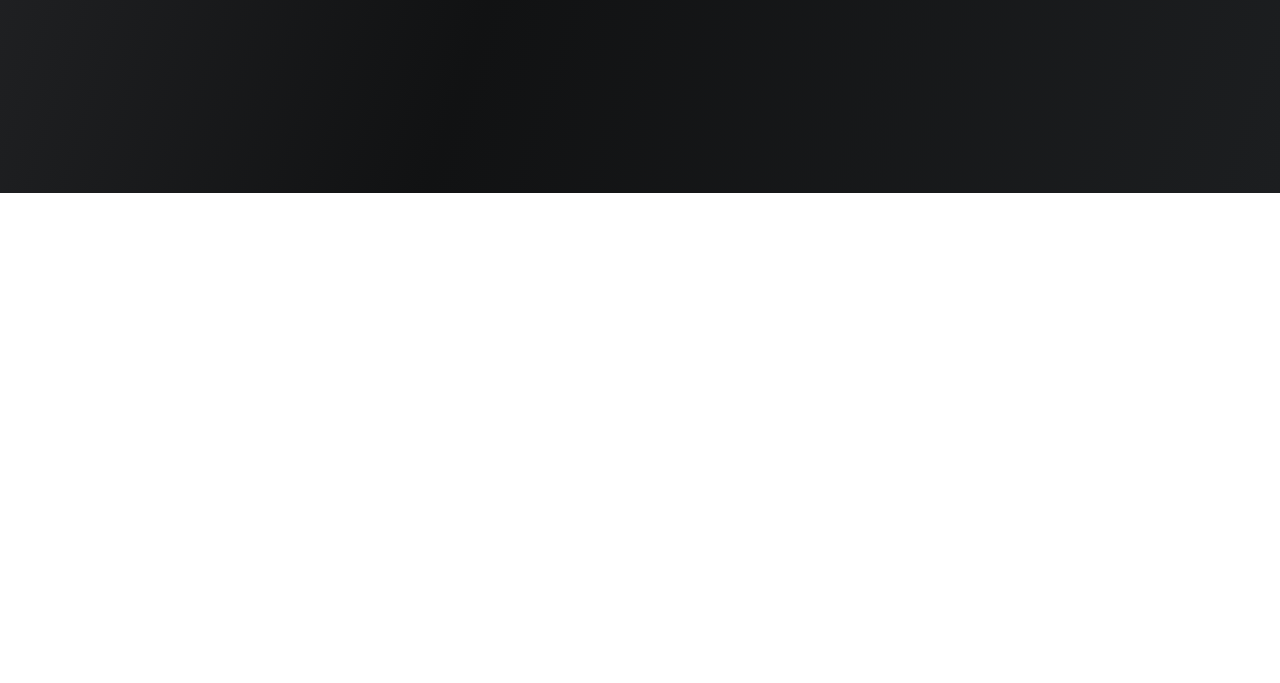
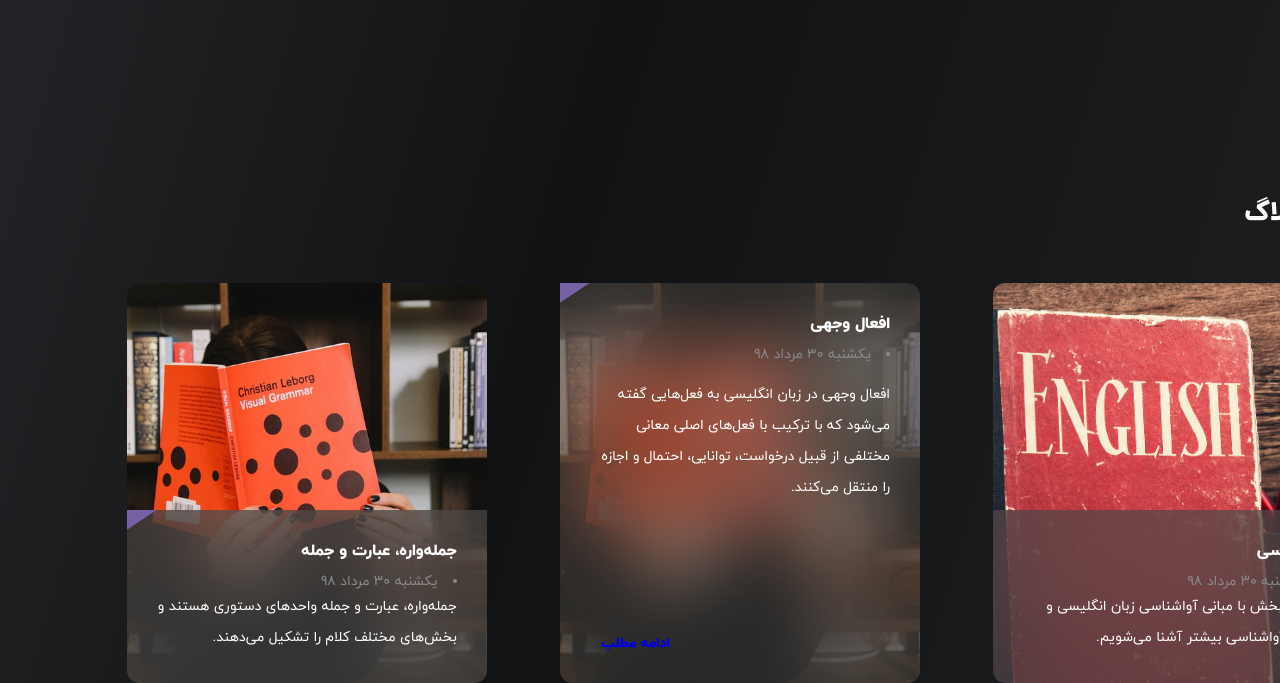
Before and after one commit to Hastellaa/Lexi-project, a website: page index.html in a window 1280 px wide. Shown: the part 3759-4442 px from the top of the page. Before the commit the page ends 3952 px from the top, so only its background shows below. Drawn offline with Linux system fonts and the light colour scheme; a web font is replaced by a local one.

Commit message:
Adding a blog section

```diff
--- a/index.html
+++ b/index.html
@@ -264,10 +264,102 @@
                 </div>
 
                 <div class="download__img">
-                    <img src="img/phone3.png" alt="اپلیکیشن لکسی">
+                    <img src="img/phone3.png" alt=img">
                 </div>
                 <img src="img/line2.svg" alt="" class="line">
             </div>
+
+        </section>
+
+        <section class="blog">
+
+            <h3 class="blog__heading">
+                وبلاگ
+            </h3>
+
+            <div class="blog__container">
+
+                <!-- کارت اول: سمت راست -->
+                <article class="blog__card">
+
+                    <img src="img/blog card2.jpg" alt="کتاب آموزش زبان انگلیسی" class="blog__img blog__img--1">
+                    <div class="blog__content">
+
+                        <h4 class="blog__title">
+                            آواشناسی
+                        </h4>
+
+                        <time class="blog__date" datetime="2019-08-21">
+                            <li> یکشنبه ۳۰ مرداد ۹۸</li>
+                        </time>
+
+                        <p class="blog__text">
+                            در این بخش با مبانی آواشناسی زبان انگلیسی
+                            و الفبای آواشناسی بیشتر آشنا می‌شویم.
+                        </p>
+
+                    </div>
+
+                </article>
+
+
+                <!-- کارت دوم: وسط -->
+                <article class="blog__card blog__card--featured">
+
+                    <img src="img/blog card1.jpg" alt="افعال وجهی زبان انگلیسی" class="blog__img blog__img--2">
+
+                    <div class="blog__content">
+
+                        <h4 class="blog__title">
+                            افعال وجهی
+                        </h4>
+
+                        <time class="blog__date" datetime="2019-08-21">
+                            <li> یکشنبه ۳۰ مرداد ۹۸</li>
+
+                        </time>
+
+                        <p class="blog__text">
+                            افعال وجهی در زبان انگلیسی به فعل‌هایی گفته می‌شود
+                            که با ترکیب با فعل‌های اصلی معانی مختلفی
+                            از قبیل درخواست، توانایی، احتمال و اجازه
+                            را منتقل می‌کنند.
+                        </p>
+
+                        <a href="#" class="blog__link">
+                            ادامه مطلب
+                        </a>
+
+                    </div>
+
+                </article>
+
+                <!-- کارت سوم: سمت چپ -->
+                <article class="blog__card">
+
+                    <img src="img/blog card1.jpg" alt="مطالعه کتاب گرامر انگلیسی" class="blog__img blog__img--3">
+
+                    <div class="blog__content blog__card--3">
+
+                        <h3 class="blog__title">
+                            جمله‌واره، عبارت و جمله
+                        </h3>
+
+                        <time class="blog__date" datetime="2019-08-21">
+                           <li>یکشنبه ۳۰ مرداد ۹۸</li>
+                        </time>
+
+                        <p class="blog__text">
+                            جمله‌واره، عبارت و جمله واحدهای دستوری هستند
+                            و بخش‌های مختلف کلام را تشکیل می‌دهند.
+                        </p>
+
+                    </div>
+
+                </article>
+
+            </div>
+
         </section>
     </main>
 
--- a/sass/main.scss
+++ b/sass/main.scss
@@ -20,3 +20,4 @@
 @import "pages/audience";
 @import "pages/benefits";
 @import "pages/download";
+@import "pages/blog";
--- /dev/null
+++ b/sass/pages/_blog.scss
@@ -0,0 +1,151 @@
+.blog {
+
+    &__heading {
+
+        font-size: 2.8rem;
+        font-weight: 800;
+        margin-right: 7rem;
+        margin-bottom: 5rem;
+    }
+
+
+    &__container {
+        display: grid;
+        grid-template-columns: repeat(3, minmax(15rem, 36rem));
+        justify-content: space-around;
+        gap: 2rem;
+
+    }
+
+    &__card {
+        position: relative;
+        height: 40rem;
+        overflow: hidden;
+        border-radius: 12px;
+
+        &--featured {
+
+            border-top-left-radius: 0;
+
+            &::before {
+                content: "";
+                position: absolute;
+
+                left: 0;
+                width: 3rem;
+                height: 2rem;
+
+                background-color: $color-purple;
+                clip-path: polygon(0 0, 100% 0, 0 100%);
+
+                z-index: 2;
+            }
+
+            .blog__content {
+                top: 0;
+                bottom: 0;
+                height: auto;
+
+                display: flex;
+                flex-direction: column;
+
+                background: rgba(72, 72, 72, 0.45);
+                backdrop-filter: blur(35px);
+                -webkit-backdrop-filter: blur(35px);
+            }
+
+        }
+
+        &--3 {
+                &::before {
+                    content: "";
+                    position: absolute;
+
+                    left: 0;
+                    top: 0;
+                    width: 3rem;
+                    height: 2rem;
+
+                    background-color: $color-purple;
+                    clip-path: polygon(0 0, 100% 0, 0 100%);
+
+                    z-index: 2;
+                }
+            }
+    }
+
+
+    &__content {
+        position: absolute;
+        bottom: 0;
+        right: 0;
+        width: 100%;
+
+        padding: 3rem;
+        color: white;
+
+        background-color: rgba($color-gray-light-4, .65);
+        backdrop-filter: blur(35px);
+        -webkit-backdrop-filter: blur(35px);
+    }
+
+    &__title {
+        font-size: 1.6rem;
+        font-weight: 800;
+        margin-bottom: 1rem;
+
+    }
+
+    &__date {
+        font-size: 1.4rem;
+        font-weight: 400;
+        color: $color-gray-light-3;
+        margin-bottom: 1.5rem;
+    }
+
+    &__text {
+        font-size: 1.4rem;
+        font-weight: 400;
+        line-height: 3.1rem;
+    }
+
+    &__link {
+        font-size: 1.4rem;
+        font-weight: 800;
+        columns: $color-purple;
+        text-decoration: none;
+        margin-top: auto;
+        margin-right: 22rem;
+    }
+
+
+    &__img {
+        display: block;
+        width: 100%;
+        height: 100%;
+        object-fit: cover;
+
+        &--1 {
+
+            object-position: 35% top;
+            transform: scale(1.25);
+            transform-origin: top center;
+
+        }
+
+        &--2 {
+            width: 36rem;
+            height: 40rem;
+            border-radius: 0 12px 12px 12px;
+
+        }
+
+        &--3 {
+            width: 36rem;
+            height: 40rem;
+            border-radius: 12px;
+
+
+        }
+    }
+}
```
Also changed, not shown: css/style.css, img/blog card1.jpg (added), img/blog card2.jpg (added), img/unsplash_sX_OIy4_HF8.jpg (deleted), 1 other file.
